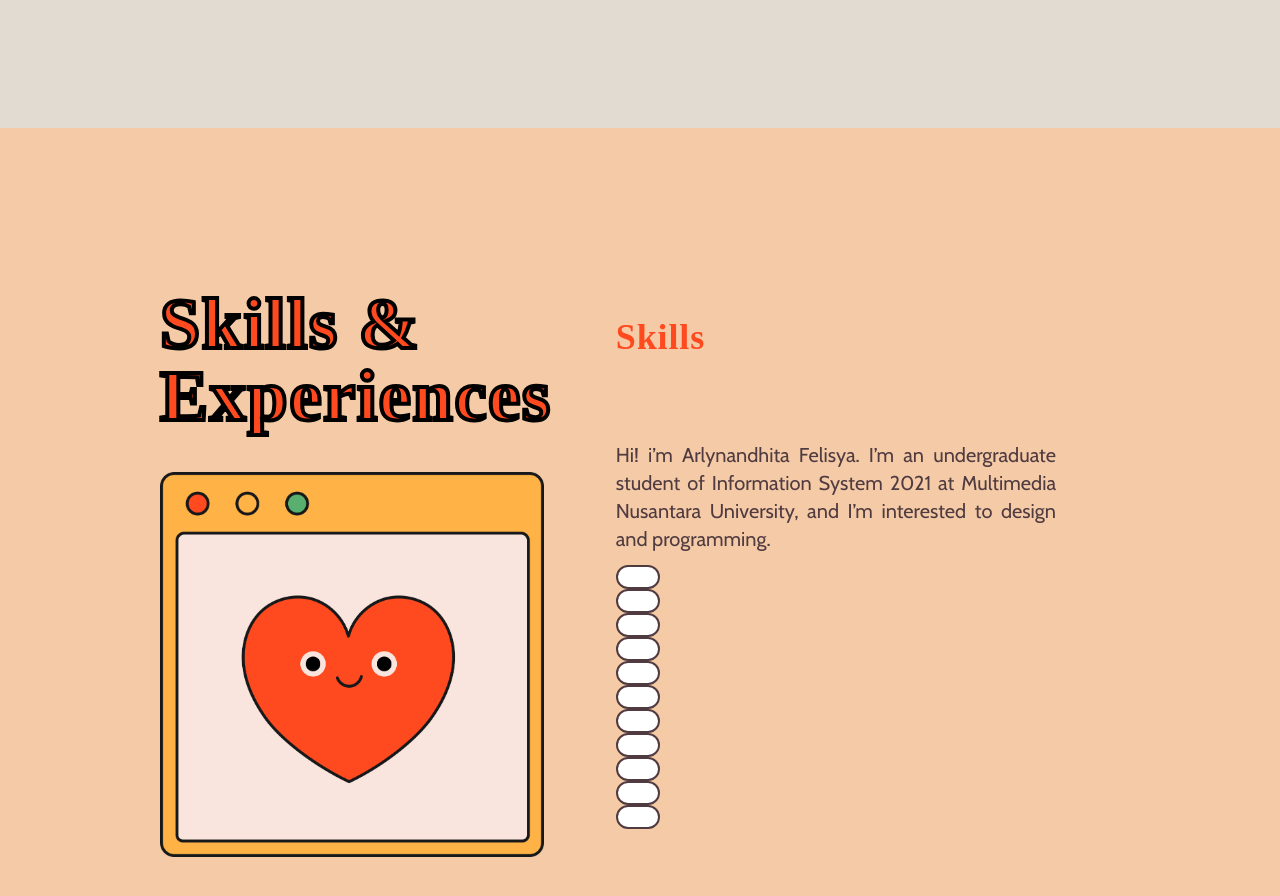
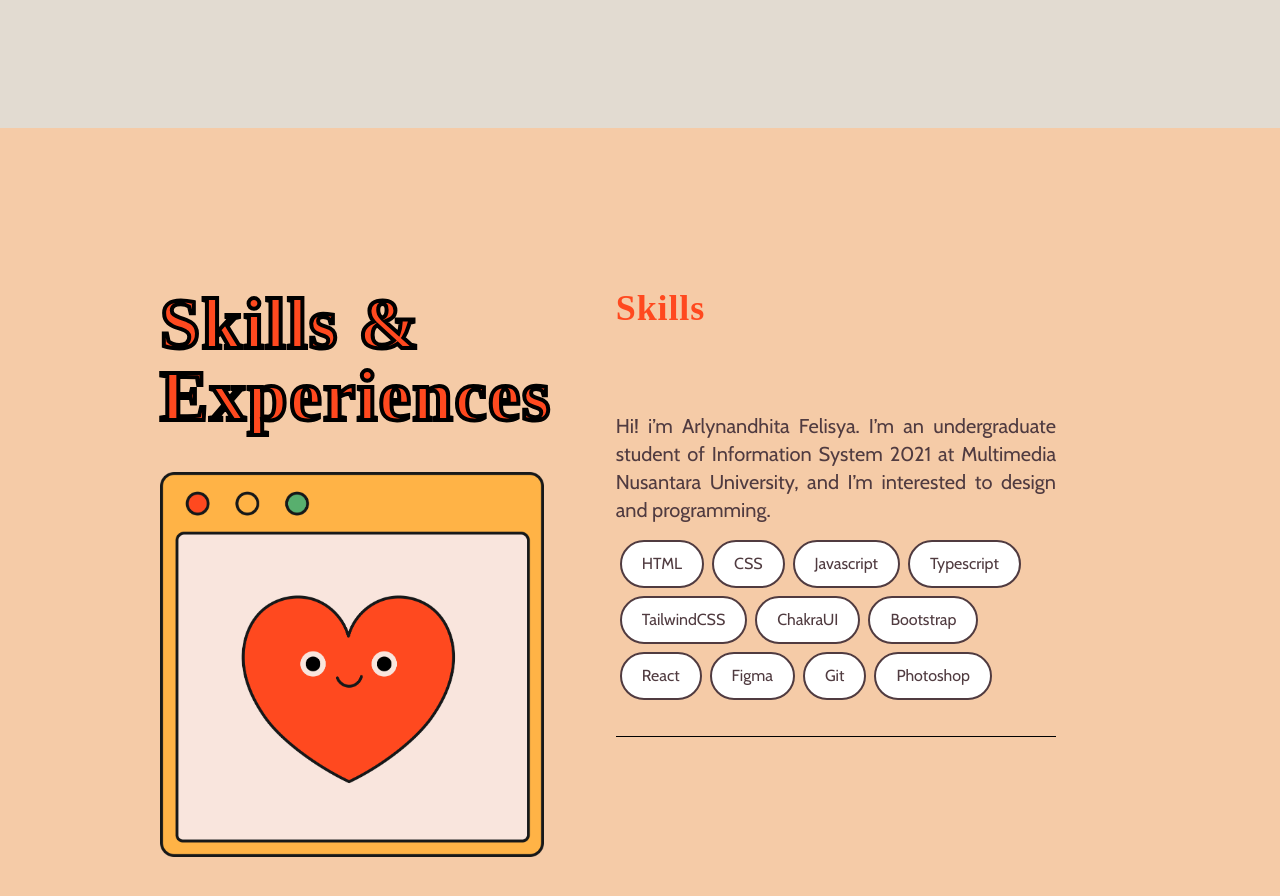
Before and after one commit to feellliiiisssss/reactjs-portfolio, a React (Create React App) app: page / in a window 1280 px wide. Shown: the part 1284-2180 px from the top of the page. Built offline with nearby package versions, Linux system fonts and the light colour scheme; what tailwindcss-text-fill-stroke would draw is missing.

Commit message:
update: skill

```diff
--- a/src/components/Skill.js
+++ b/src/components/Skill.js
@@ -1,12 +1,11 @@
-import { data } from "autoprefixer";
 import React, { useState } from "react";
 
-const SkillSquare = ({ blogs }) => {
+const SkillSquare = ({ squares }) => {
   return (
     <div className="maumarah">
-      {blogs.map((blog) => (
-        <div className="text-[#503B40] bg-white w-fit h-fit font-medium rounded-full text-center px-5 py-2.5 border-solid border-2 border-[#503B40]">
-          {blog.blogs}
+      {squares.map((square) => (
+        <div className="inline-grid m-1">
+          <div className="text-[#503B40] bg-white font-medium rounded-full text-center px-5 py-2.5 border-solid border-2 border-[#503B40]">{square}</div>
         </div>
       ))}
     </div>
@@ -14,10 +13,45 @@ const SkillSquare = ({ blogs }) => {
 };
 
 const Skills = () => {
-  const [blogs, setBlogs] = useState(["HTML", "CSS", "Javascript", "Typescript", "TailwindCSS", "ChakraUI", "Bootstrap", "React", "Figma", "Git", "Photoshop"]);
+  const [squares, setSquares] = useState([
+    "HTML",
+    "CSS",
+    "Javascript",
+    "Typescript",
+    "TailwindCSS",
+    "ChakraUI",
+    "Bootstrap",
+    "React",
+    "Figma",
+    "Git",
+    "Photoshop",
+  ]);
+
+  const ExpSquare = ({ expsquares }) => {
+    return (
+      <div className="maumarah">
+        {expsquares.map((exp) => (
+          <div className="inline-grid m-1">
+            <div className="text-[#503B40] bg-white font-medium rounded-full text-center px-5 py-2.5 border-solid border-2 border-[#503B40]">
+              <h2>{exp.title}</h2>
+              <p>{exp.company}</p>
+              <p>{exp.time}</p>
+            </div>
+          </div>
+        ))}
+      </div>
+    );
+  };
+
+  const Experiences = () => {
+    const [exp, setExp] = useState([
+      { title: "Website Division - Front-end developer", company: "UMN Festival", time: "Mar 2022 - Dec 2022" },
+      { title: "Volunteer - Design Division", company: "PT. Suryakata Teknologi Indonesia", time: "Jul 2021 - Sep 2021" },
+    ]);
+  };
 
   return (
-    <div className="min-h-max m-auto md:flex items-center justify-center md:p-40 px-10 py-20 bg-[#F5CBA7]">
+    <div className="min-h-max md:flex items-start md:p-40 bg-[#F5CBA7]">
       <div className="grid gap-10">
         <p className="text-[#FF491F] md:text-7xl text-4xl font-bold tracking-wide font-lemon-reg md:font-outline-4 font-outline-2">Skills & Experiences</p>
         <img src="skills.png" class="mb-5 md:mb-0 mx-auto md:mx-0 md:w-96 w-28"></img>
@@ -28,7 +62,11 @@ const Skills = () => {
           Hi! i’m Arlynandhita Felisya. I’m an undergraduate student of Information System 2021 at Multimedia Nusantara University, and I’m interested to design
           and programming.
         </p>
-        <SkillSquare blogs={blogs}></SkillSquare>
+        <SkillSquare squares={squares}></SkillSquare>
+        <div class="relative flex py-5 items-center">
+          <div class="flex-grow border-t border-black"></div>
+        </div>
+        {/* <ExpSquare exp={exp}></ExpSquare> */}
       </div>
     </div>
   );
```
